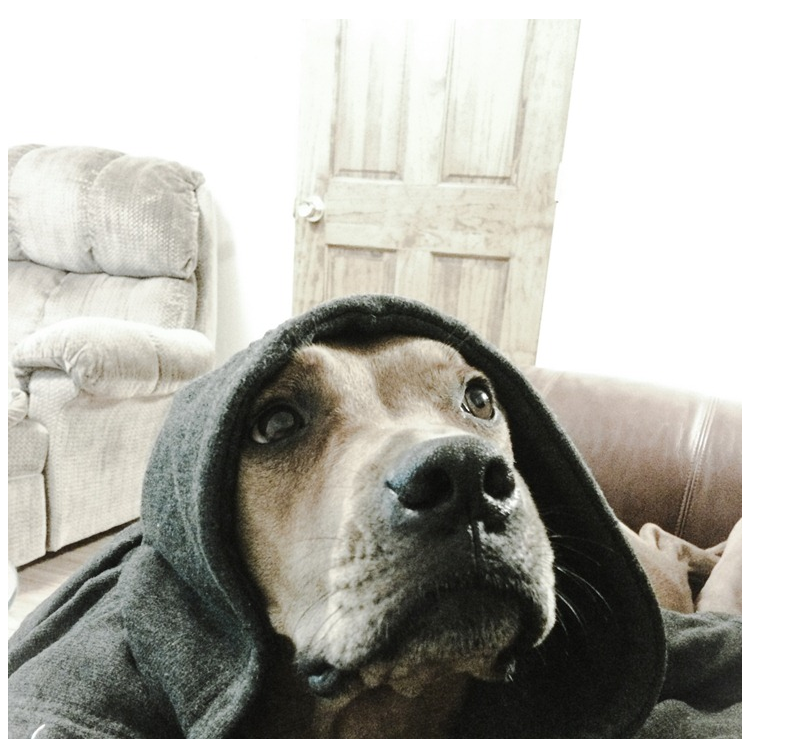
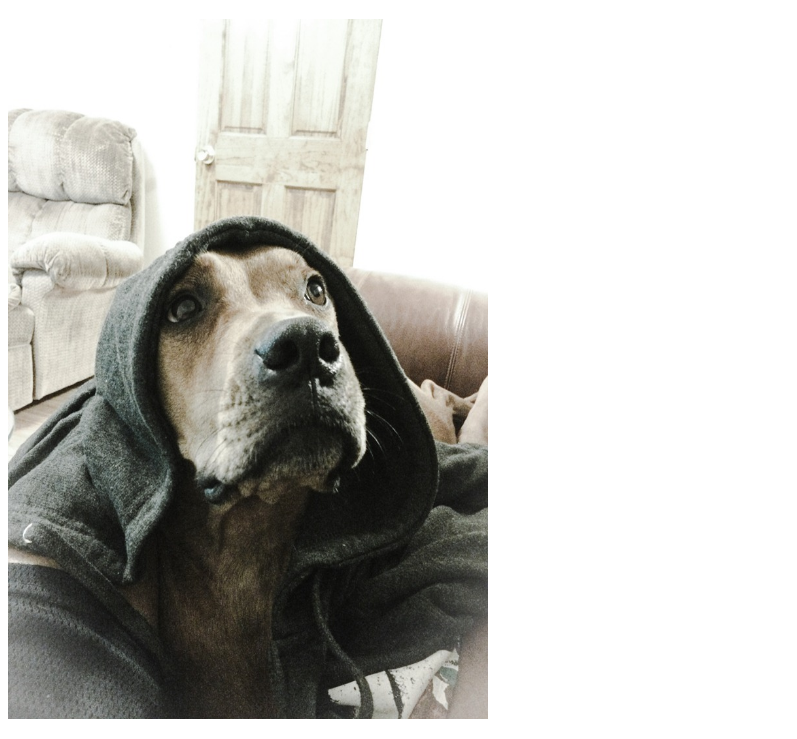
Before and after one commit to breadfan18/htmlPractice, a plain HTML site: page index.html in a window 1280 px wide. Shown: the part 61-800 px from the top of the page, without its empty margins (0-797 px from the left). Drawn offline with Linux system fonts and the light colour scheme.

Commit message:
minor modificaitons

```diff
--- a/index.html
+++ b/index.html
@@ -6,7 +6,7 @@
 <body>
 <!--This is a comment-->
     <h1> This page is dedicated to my boy Dexii.</h1>
-    <img src="dexRapperz.jpg">
+    <img src="dexRapperz.jpg" width="480px" height="700px">
 
 
 </body>
```
